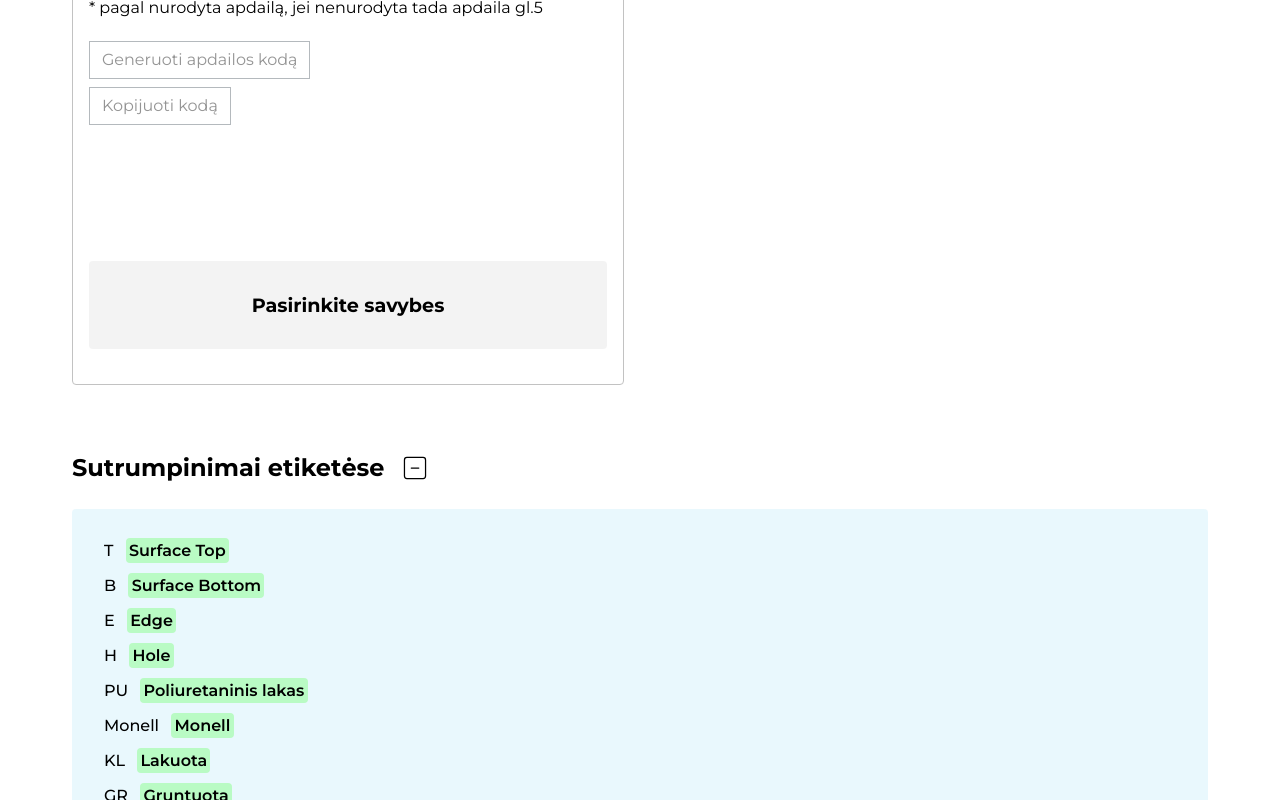
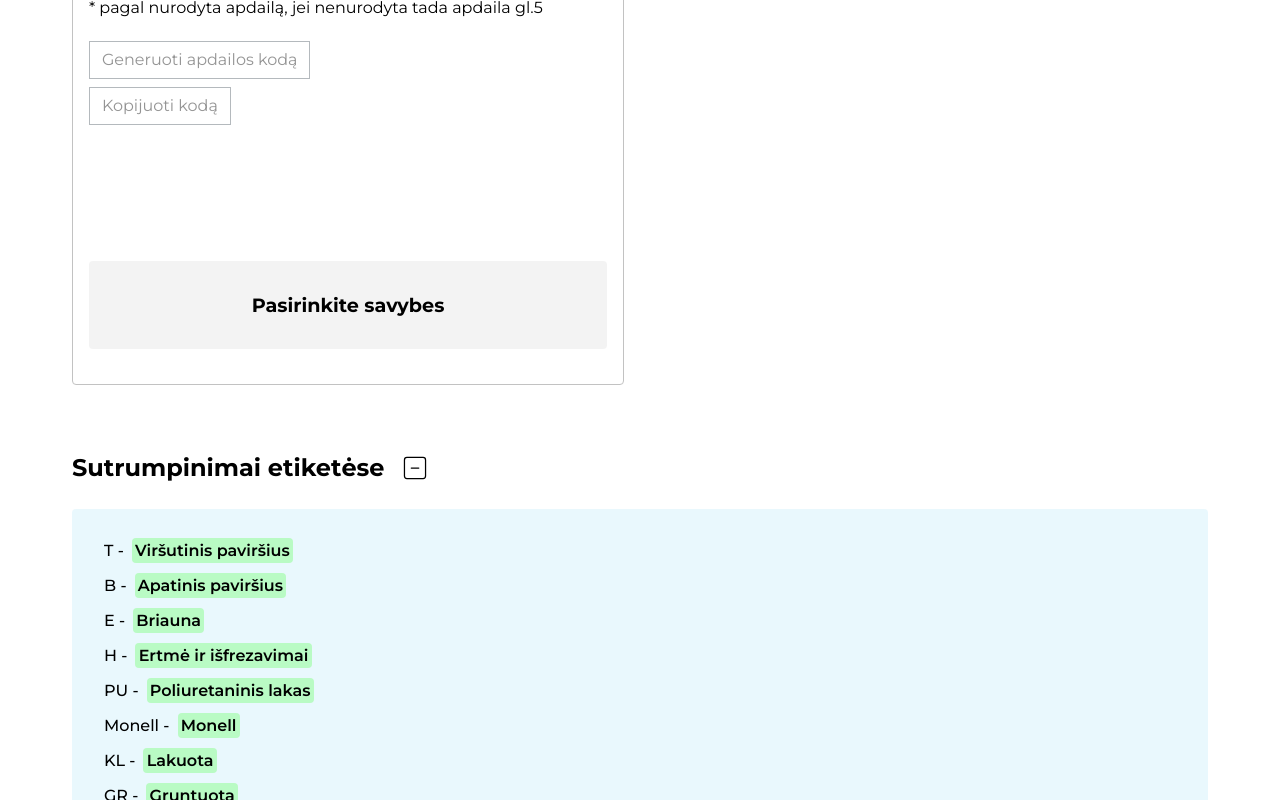
Before and after one commit to ignvensvenheim/apdailos-kodo-generatorius, a React (Vite) app in the folder apdailos_kodo_generatorius/: page / in a window 1280 px wide. Both pictures are taken after a click on the element "Sutrumpinimai etiketėse". Shown: the part 1169-1969 px from the top of the page. Built offline with nearby package versions, Linux system fonts and the light colour scheme.

Commit message:
translations and text changes

```diff
--- a/apdailos_kodo_generatorius/src/Components/Form/Form.tsx
+++ b/apdailos_kodo_generatorius/src/Components/Form/Form.tsx
@@ -226,14 +226,14 @@ const UnifiedForm: React.FC<FormProps> = ({ title, formType }) => {
             <FormSelect
               onSelectChange={handleSelectChange}
               id="top"
-              label={lang === "lt" ? "Top paviršius" : "Top surface"}
+              label={lang === "lt" ? "Viršutinis paviršius" : "Top surface"}
               options={lang === "lt" ? husPavirsiai : husPavirsiaiEN}
               registerOptions={register("Top", { required: true })}
             />
             <FormSelect
               onSelectChange={handleSelectChange}
               id="bottom"
-              label={lang === "lt" ? "Bottom paviršius" : "Bottom surface"}
+              label={lang === "lt" ? "Apatinis paviršius" : "Bottom surface"}
               options={lang === "lt" ? husPavirsiai : husPavirsiaiEN}
               registerOptions={register("Bottom", { required: true })}
             />
--- a/apdailos_kodo_generatorius/src/Components/Rules/SingleRuleBlock.tsx
+++ b/apdailos_kodo_generatorius/src/Components/Rules/SingleRuleBlock.tsx
@@ -31,7 +31,7 @@ const SingleRuleBlock: React.FC<SingleRuleBlockProps> = ({
           <div className="pContainer">
             {arrayToMap.map((el, index) => (
               <p key={index}>
-                {el.key} <span>{el.value}</span>
+                {el.key} -<span>{el.value}</span>
               </p>
             ))}
           </div>
--- a/apdailos_kodo_generatorius/src/Components/StdSurfaceInfoBox/StdSurfaceInfoBox.tsx
+++ b/apdailos_kodo_generatorius/src/Components/StdSurfaceInfoBox/StdSurfaceInfoBox.tsx
@@ -24,7 +24,7 @@ function StdSurfaceInfoBox() {
           <li>Linoleumas</li>
           <li>ABS briauna</li>
           <li>Ertmė ir išfrezavimai</li>
-          <li>Plokštė (Spon, MDF, ...)</li>
+          <li>Plokštė (Spon, MDF, Plywood...)</li>
         </>
       ) : (
         <>
@@ -36,7 +36,7 @@ function StdSurfaceInfoBox() {
           <li>Linoleum</li>
           <li>ABS edge</li>
           <li>Hole and routings</li>
-          <li>Panel (Spon, MDF, ...)</li>
+          <li>Panel (Spon, MDF, Plywood...)</li>
         </>
       )}
     </ul>
--- a/apdailos_kodo_generatorius/src/data/en/data/pavirsiaiEN.json
+++ b/apdailos_kodo_generatorius/src/data/en/data/pavirsiaiEN.json
@@ -1,14 +1,21 @@
 [
   {
     "key": "A",
-    "value": "All surfaces except those that are not finished as standard*"
+    "value": "A - All surfaces except those that are not finished as standard*"
   },
-  { "key": "T - Top", "value": "T - Top" },
-  { "key": "B - Bottom", "value": "B - Bottom" },
+  {
+    "key": "A+H",
+    "value": "A+H - All surfaces* + Hole and routings"
+  },
+  { "key": "T - Top", "value": "T - Top surface" },
+  { "key": "B - Bottom", "value": "B - Bottom surface" },
   { "key": "E - Edge", "value": "E - Edge" },
-  { "key": "H - Hole", "value": "H - Hole" },
-  { "key": "T+E - Top + Edge", "value": "T+E - Top + Edge" },
-  { "key": "B+H - Bottom + Hole", "value": "B+H - Bottom + Hole" },
-  { "key": "B+E - Bottom + Edge", "value": "B+E - Bottom + Edge" },
-  { "key": "E+H - Edge + Hole", "value": "E+H - Edge + Hole" }
+  { "key": "H - Hole", "value": "H - Hole and routings" },
+  { "key": "T+E - Top + Edge", "value": "T+E - Top surface + Edge" },
+  {
+    "key": "B+H - Bottom + Hole",
+    "value": "B+H - Bottom surface + Hole and routings"
+  },
+  { "key": "B+E - Bottom + Edge", "value": "B+E - Bottom surface + Edge" },
+  { "key": "E+H - Edge + Hole", "value": "E+H - Edge + Hole and routings" }
 ]
--- a/apdailos_kodo_generatorius/src/data/en/text/apdailosPvzEN.json
+++ b/apdailos_kodo_generatorius/src/data/en/text/apdailosPvzEN.json
@@ -1,8 +1,8 @@
 [
-  { "key": "10.07.17 gl.5 GR/UBH/KL", "value": "- Example" },
-  { "key": "10.07.17", "value": "– Decor code" },
-  { "key": "gl.5", "value": "– Decor  glossiness" },
-  { "key": "GR", "value": "– Top surface decor" },
-  { "key": "UBH", "value": "– Bottom surface decor" },
-  { "key": "KL", "value": "– Edges decor" }
+  { "key": "10.07.17 gl.5 GR/UBH/KL", "value": "Example" },
+  { "key": "10.07.17", "value": "Decor code" },
+  { "key": "gl.5", "value": "Decor  glossiness" },
+  { "key": "GR", "value": "Top surface decor" },
+  { "key": "UBH", "value": "Bottom surface decor" },
+  { "key": "KL", "value": "Edges decor" }
 ]
--- a/apdailos_kodo_generatorius/src/data/en/text/sutrumpinimaiEN.json
+++ b/apdailos_kodo_generatorius/src/data/en/text/sutrumpinimaiEN.json
@@ -2,7 +2,7 @@
   { "key": "T", "value": "Surface Top" },
   { "key": "B", "value": "Surface Bottom" },
   { "key": "E", "value": "Edge" },
-  { "key": "H", "value": "Hole" },
+  { "key": "H", "value": "Hole and routings" },
   { "key": "PU", "value": "Polyurethane varnish" },
   { "key": "Monell", "value": "Monell" },
   { "key": "KL", "value": "Varnished" },
--- a/apdailos_kodo_generatorius/src/data/lt/data/pavirsiai.json
+++ b/apdailos_kodo_generatorius/src/data/lt/data/pavirsiai.json
@@ -1,18 +1,30 @@
 [
   {
     "key": "A",
-    "value": "Visi paviršiai, išskyrus standartiškai neapdailinamus*"
+    "value": "A - Visi paviršiai, išskyrus standartiškai neapdailinamus*"
   },
   {
     "key": "A+H",
-    "value": "A+H"
+    "value": "A+H - Visi paviršiai* + Ertmė ir išfrezavimai"
   },
-  { "key": "T - Top", "value": "T - Top" },
-  { "key": "B - Bottom", "value": "B - Bottom" },
-  { "key": "E - Edge", "value": "E - Edge" },
-  { "key": "H - Hole", "value": "H - Hole" },
-  { "key": "T+E - Top + Edge", "value": "T+E - Top + Edge" },
-  { "key": "B+H - Bottom + Hole", "value": "B+H - Bottom + Hole" },
-  { "key": "B+E - Bottom + Edge", "value": "B+E - Bottom + Edge" },
-  { "key": "E+H - Edge + Hole", "value": "E+H - Edge + Hole" }
+  { "key": "T - Top", "value": "T - Viršutinis paviršius" },
+  { "key": "B - Bottom", "value": "B - Apatinis paviršius" },
+  { "key": "E - Edge", "value": "E - Briauna" },
+  { "key": "H - Hole", "value": "H - Ertmė ir išfrezavimai" },
+  {
+    "key": "T+E - Top + Edge",
+    "value": "T+E - Viršutinis paviršius + Briauna"
+  },
+  {
+    "key": "B+H - Bottom + Hole",
+    "value": "B+H - Apatinis paviršius + Ertmė ir išfrezavimai"
+  },
+  {
+    "key": "B+E - Bottom + Edge",
+    "value": "B+E - Apatinis paviršius + Briauna"
+  },
+  {
+    "key": "E+H - Edge + Hole",
+    "value": "E+H - Briauna + Ertmė ir išfrezavimai"
+  }
 ]
--- a/apdailos_kodo_generatorius/src/data/lt/text/apdailosPvz.json
+++ b/apdailos_kodo_generatorius/src/data/lt/text/apdailosPvz.json
@@ -1,8 +1,8 @@
 [
-  { "key": "10.07.17 gl.5 GR/UBH/KL", "value": "- pavyzdys" },
-  { "key": "10.07.17", "value": "– apdailos kodas" },
-  { "key": "gl.5", "value": "– apdailos blizgumas" },
-  { "key": "GR", "value": "– Top plokštumos apdaila" },
-  { "key": "UBH", "value": "– Bottom plokštumos apdaila" },
-  { "key": "KL", "value": "– briaunų apdaila" }
+  { "key": "10.07.17 gl.5 GR/UBH/KL", "value": "pavyzdys" },
+  { "key": "10.07.17", "value": "apdailos kodas" },
+  { "key": "gl.5", "value": "apdailos blizgumas" },
+  { "key": "GR", "value": "viršutinės plokštumos apdaila" },
+  { "key": "UBH", "value": "apatinės plokštumos apdaila" },
+  { "key": "KL", "value": "briaunų apdaila" }
 ]
--- a/apdailos_kodo_generatorius/src/data/lt/text/sutrumpinimai.json
+++ b/apdailos_kodo_generatorius/src/data/lt/text/sutrumpinimai.json
@@ -1,8 +1,8 @@
 [
-  { "key": "T", "value": "Surface Top" },
-  { "key": "B", "value": "Surface Bottom" },
-  { "key": "E", "value": "Edge" },
-  { "key": "H", "value": "Hole" },
+  { "key": "T", "value": "Viršutinis paviršius" },
+  { "key": "B", "value": "Apatinis paviršius" },
+  { "key": "E", "value": "Briauna" },
+  { "key": "H", "value": "Ertmė ir išfrezavimai" },
   { "key": "PU", "value": "Poliuretaninis lakas" },
   { "key": "Monell", "value": "Monell" },
   { "key": "KL", "value": "Lakuota" },
```
